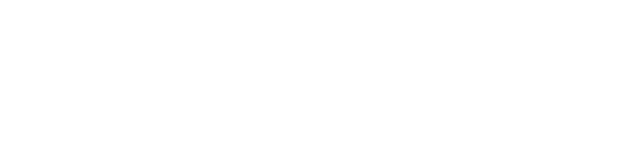
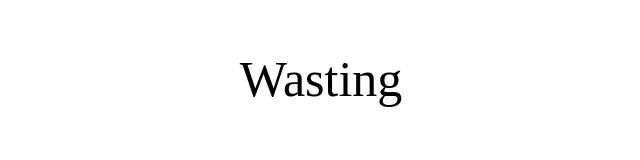
Before and after one commit to rorico/ChromeTools, a browser extension: page html/wasting.html in a window 1280 px wide. Shown: the whole page, without its empty margins (319-959 px from the left). Drawn offline with Linux system fonts and the light colour scheme.

Commit message:
add some content to wasting.html

```diff
--- a/html/wasting.html
+++ b/html/wasting.html
@@ -1,3 +1,7 @@
 <!DOCTYPE html>
+<head>
+    <title>Wasting</title>
+</head>
 <body>
+	<p style="font-size: 50px; text-align: center;">Wasting</p>
 </body>
```
